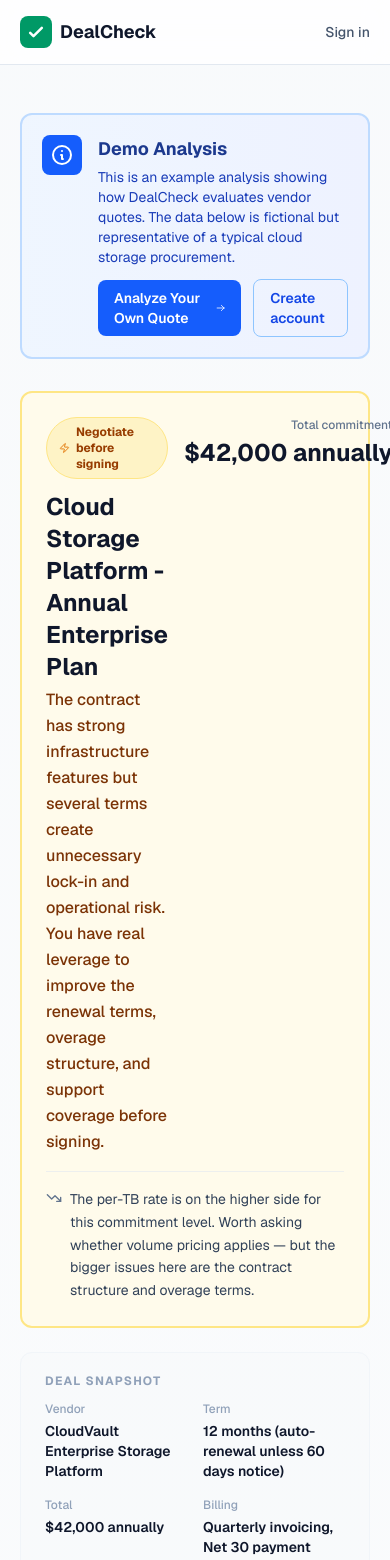
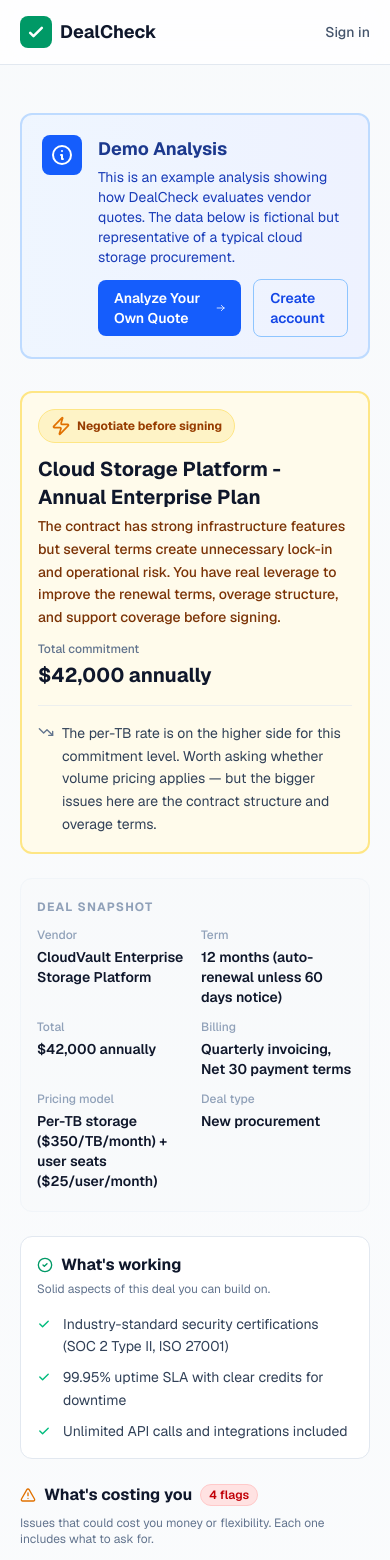
Before and after one commit to Boomchakalala/Dealcheck, a Next.js app: page /example in a window 390 px wide. Shown: the top 1560 px of the page. Built offline with nearby package versions, Linux system fonts and the light colour scheme.

Commit message:
Sandbox autosave

```diff
--- a/src/components/OutputDisplay.tsx
+++ b/src/components/OutputDisplay.tsx
@@ -150,23 +150,23 @@ export function OutputDisplay({ output }: OutputDisplayProps) {
   return (
     <div className="max-w-4xl mx-auto space-y-6">
       {/* ── Section 1: Verdict Header ── */}
-      <div className={`rounded-xl border-2 ${vc.border} ${vc.bg} p-6`}>
-        <div className="flex items-start justify-between gap-4">
-          <div className="flex-1">
+      <div className={`rounded-xl border-2 ${vc.border} ${vc.bg} p-4 sm:p-6`}>
+        <div className="flex flex-col sm:flex-row sm:items-start sm:justify-between gap-3 sm:gap-4">
+          <div className="flex-1 min-w-0">
             <div className="flex items-center gap-3 mb-3">
               <span className={`inline-flex items-center gap-1.5 text-xs font-bold px-3 py-1.5 rounded-full border ${vc.badge}`}>
                 {vc.icon}
                 {vc.label}
               </span>
             </div>
-            <h1 className="text-2xl font-bold text-slate-900 mb-1">{output.title}</h1>
-            <p className={`text-base font-medium ${vc.text} leading-relaxed`}>
+            <h1 className="text-xl sm:text-2xl font-bold text-slate-900 mb-1">{output.title}</h1>
+            <p className={`text-sm sm:text-base font-medium ${vc.text} leading-relaxed`}>
               {output.verdict || output.quick_read.conclusion}
             </p>
           </div>
-          <div className="text-right flex-shrink-0">
+          <div className="sm:text-right flex-shrink-0">
             <p className="text-xs font-medium text-slate-500 mb-1">Total commitment</p>
-            <p className="text-2xl font-bold text-slate-900">{output.snapshot.total_commitment}</p>
+            <p className="text-xl sm:text-2xl font-bold text-slate-900">{output.snapshot.total_commitment}</p>
           </div>
         </div>
 
@@ -182,9 +182,9 @@ export function OutputDisplay({ output }: OutputDisplayProps) {
       </div>
 
       {/* ── Section 2: Deal Snapshot ── */}
-      <div className="bg-slate-50/50 rounded-xl border border-slate-100 px-6 py-5">
+      <div className="bg-slate-50/50 rounded-xl border border-slate-100 px-4 sm:px-6 py-5">
         <h2 className="text-xs font-bold text-slate-400 uppercase tracking-widest mb-3">Deal snapshot</h2>
-        <div className="grid grid-cols-2 md:grid-cols-3 gap-4">
+        <div className="grid grid-cols-2 md:grid-cols-3 gap-3 sm:gap-4">
           {[
             { label: 'Vendor', value: output.snapshot.vendor_product },
             { label: 'Term', value: output.snapshot.term },
@@ -195,14 +195,14 @@ export function OutputDisplay({ output }: OutputDisplayProps) {
           ].map((item) => (
             <div key={item.label}>
               <p className="text-xs font-medium text-slate-400 mb-1">{item.label}</p>
-              <p className="text-sm font-semibold text-slate-900">{item.value || 'N/A'}</p>
+              <p className="text-sm font-semibold text-slate-900 break-words">{item.value || 'N/A'}</p>
             </div>
           ))}
         </div>
       </div>
 
       {/* ── Section 3: What's Working ── */}
-      <div className="bg-white rounded-xl border border-slate-200 p-6">
+      <div className="bg-white rounded-xl border border-slate-200 p-4 sm:p-6">
         <div className="flex items-center gap-2 mb-1">
           <CheckCircle2 className="w-4 h-4 text-emerald-600" />
           <h2 className="text-base font-bold text-slate-900">What's working</h2>
```
